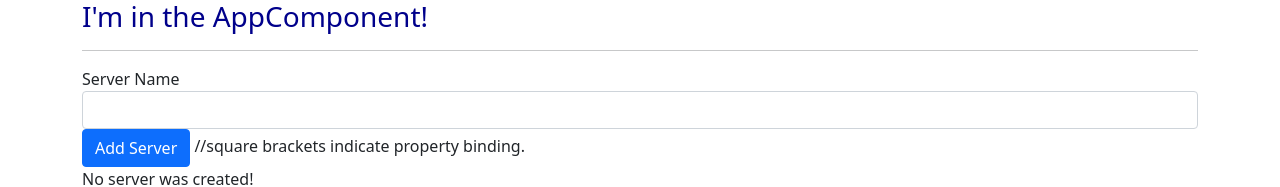
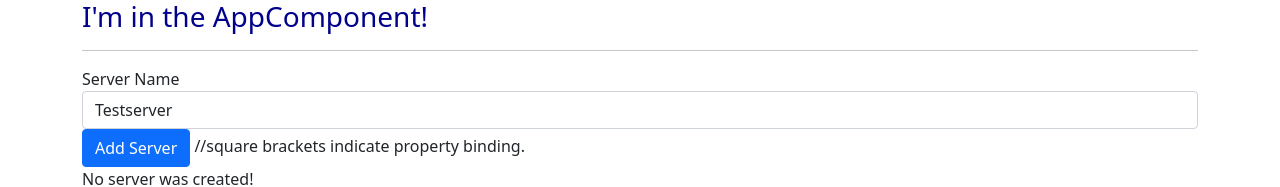
Before and after one commit to VincentGichohi/Angular-Demo, an Angular app: page / in a window 1280 px wide. Shown: the top 187 px of the page. Built offline with nearby package versions, Linux system fonts and the light colour scheme.

Commit message:
link component to ngModule

```diff
--- a/src/app/servers/servers.component.ts
+++ b/src/app/servers/servers.component.ts
@@ -10,6 +10,8 @@ import { Component, OnInit } from '@angular/core';
 export class ServersComponent implements OnInit {
   allowNewServer = false
   serverCreationStatus = 'No server was created!';
+  serverName = 'Testserver';
+
   constructor() {
     setTimeout(() => {
       this.allowNewServer = true;
@@ -21,6 +23,9 @@ export class ServersComponent implements OnInit {
 
 //this now gets executed when the button is clicked!
   onCreateServer() {
-    this.serverCreationStatus = 'Server was created!';
+    this.serverCreationStatus = 'Server was created! Name is ' + this.serverName;
+  }
+  onUpdateServerName(event: any) {
+this.serverName = event.target.value;
   }
 }
```
